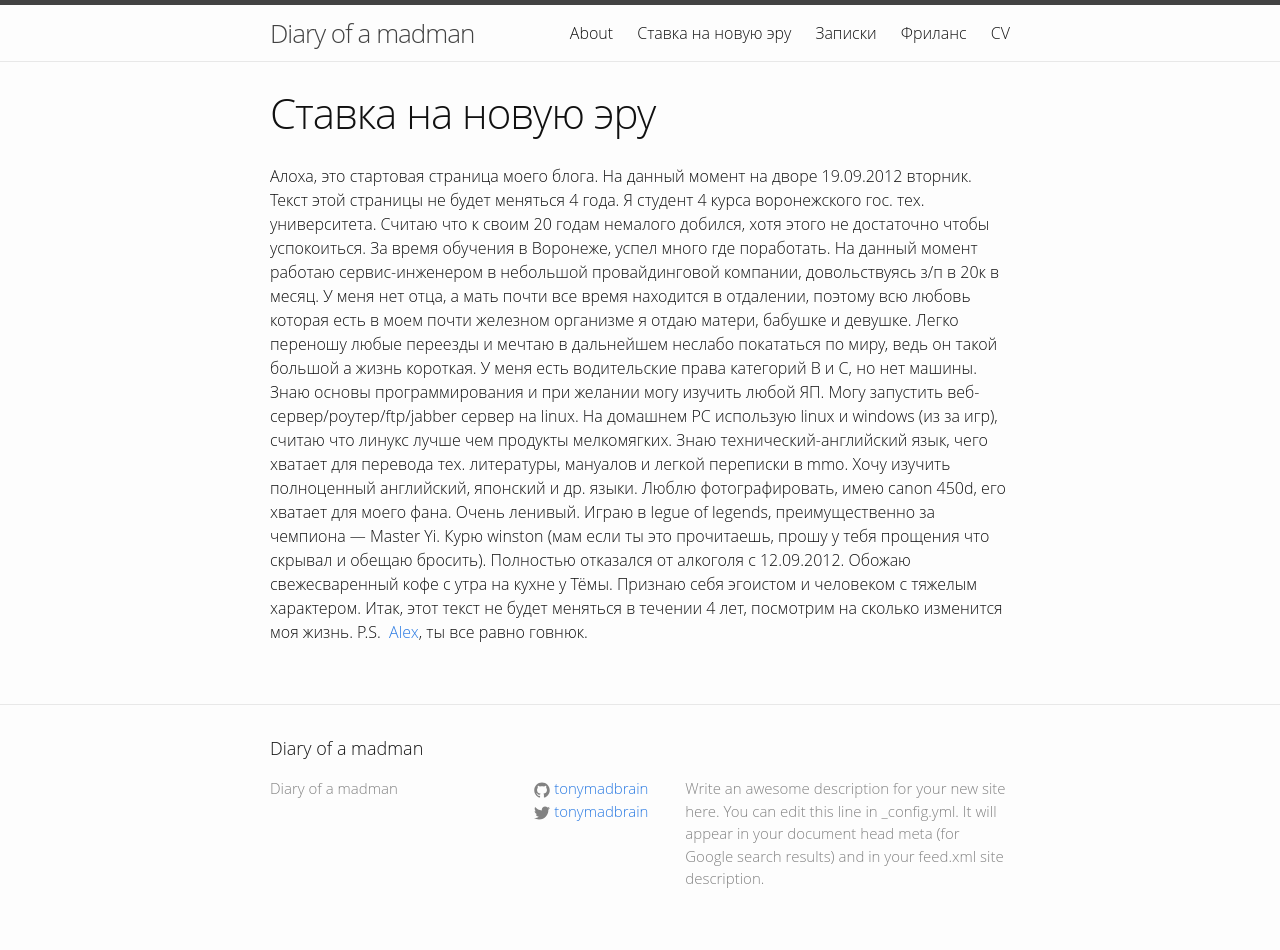
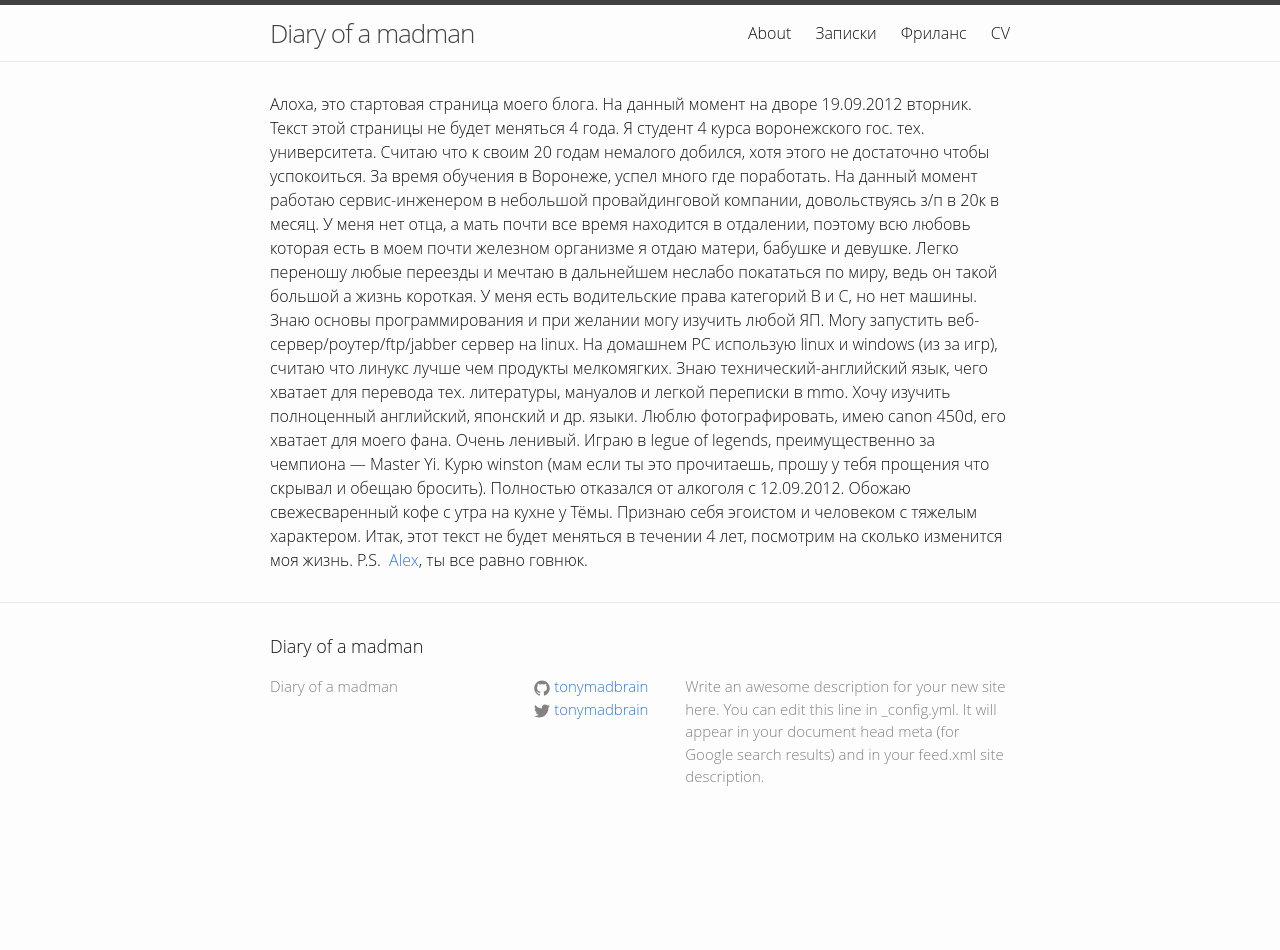
Before and after one commit to tonymadbrain/tonymadbrain.github.io, a Jekyll site: the page built from index.html, in a window 1280 px wide. Built offline with Jekyll 4.4.1, drawn with Linux system fonts in a browser that asks for light colours; the list of posts is cut into pages by our own code; after the commit the page ends 900 px from its top, so only the background shows below that.

Commit message:
delete double

```diff
--- a/index.html
+++ b/index.html
@@ -1,6 +1,5 @@
 ---
-title: Ставка на новую эру
-layout: page
+layout: default
 ---
 <div class="home">
 
```
